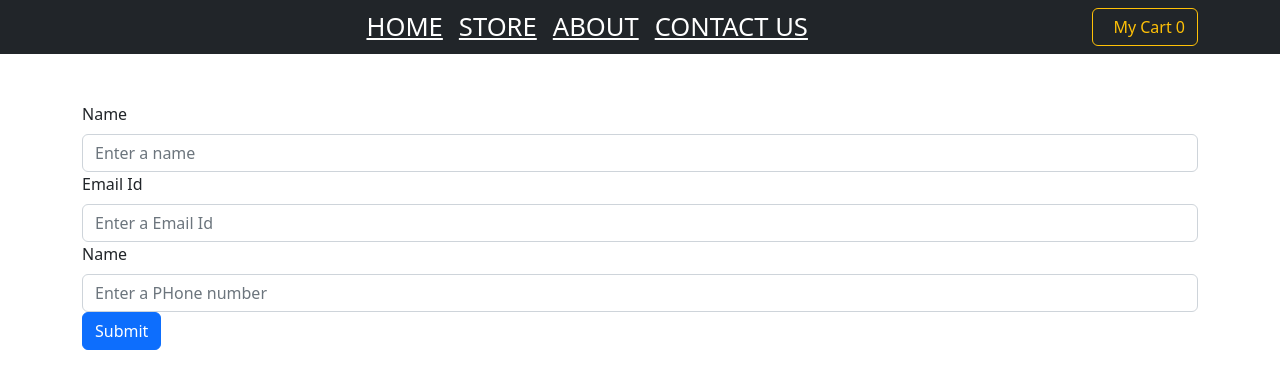
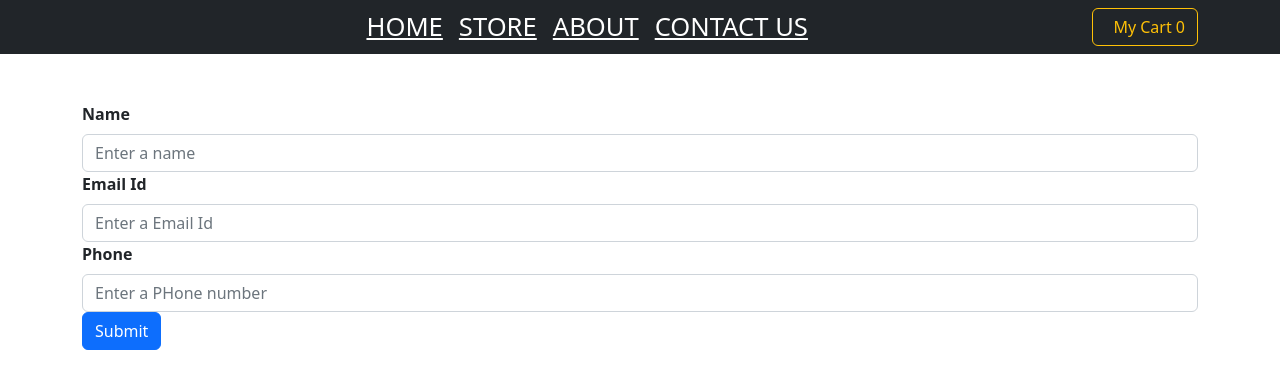
Before and after one commit to Chikmurgechetan/E-Commerce-app, a React (Create React App) app: page /Contact in a window 1280 px wide. Shown: the top 388 px of the page. Built offline with nearby package versions, Linux system fonts and the light colour scheme.

Commit message:
some Modifide in Contctus

```diff
--- a/src/Pages/ContactUs.js
+++ b/src/Pages/ContactUs.js
@@ -60,9 +60,9 @@ const[phone, setPhone] = useState("");
 
   return (
     <Container className="mt-5">
-      <Form onSubmit={submitHandler}>
+      <Form onSubmit={submitHandler} style={{fontWeight:"bold"}}>
         <FormGroup controlId="formName">
-          <FormLabel>Name</FormLabel>
+          <FormLabel >Name</FormLabel>
           <FormControl type="text" placeholder="Enter a name" value={name} onChange={nameChange } required/>
         </FormGroup>
         <FormGroup controlId="formEmail">
@@ -70,7 +70,7 @@ const[phone, setPhone] = useState("");
           <FormControl type="email" placeholder="Enter a Email Id" value={email} onChange={emailChange} required />
         </FormGroup>
         <FormGroup controlId="formPhone">
-          <FormLabel>Name</FormLabel>
+          <FormLabel>Phone</FormLabel>
           <FormControl type="tel" placeholder="Enter a PHone number" value={phone} onChange={phoneChange} />
         </FormGroup>
 
```
